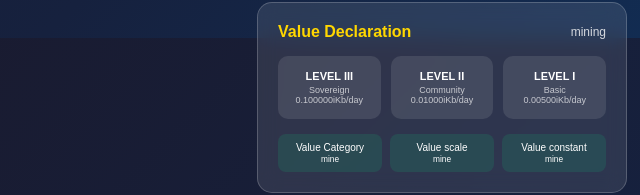
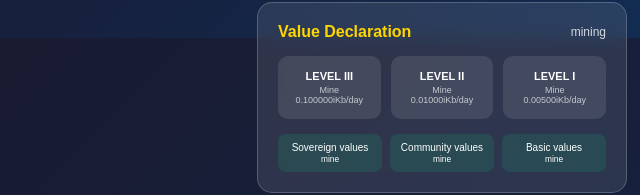
Before and after one commit to Magero1985/Kabiru-Mining-Portal-, a plain HTML site: page index.html in a window 1280 px wide. Shown: the part 762-957 px from the top of the page, 198-838 px from the left. Drawn offline with Linux system fonts and the light colour scheme; a script that the page names is missing.

Commit message:
Update index.html

```diff
--- a/index.html
+++ b/index.html
@@ -1032,22 +1032,22 @@
                     <div class="task-categories">
                         <div class="task-category" onclick="selectTask('mining')">
                             <div class="category-title">LEVEL III</div>
-                            <div class="category-subtitle">Sovereign 0.100000iKb/day</div>
+                            <div class="category-subtitle">Mine 0.100000iKb/day</div>
                         </div>
                         <div class="task-category" onclick="selectTask('partnership')">
                             <div class="category-title">LEVEL II</div>
-                            <div class="category-subtitle">Community 0.01000iKb/day</div>
+                            <div class="category-subtitle">Mine 0.01000iKb/day</div>
                         </div>
                         <div class="task-category" onclick="selectTask('genledger')">
                             <div class="category-title">LEVEL I</div>
-                            <div class="category-subtitle">Basic 0.00500iKb/day</div>
+                            <div class="category-subtitle">Mine 0.00500iKb/day</div>
                         </div>
                     </div>
 
                     <div class="value-categories">
-                        <div class="value-item" onclick="mineTokens('Sovereign', 0.100000)">Value Category<br><small>mine</small></div>
-                        <div class="value-item" onclick="mineTokens('Community', 0.01000)">Value scale<br><small>mine</small></div>
-                        <div class="value-item" onclick="mineTokens('Basic', 0.00500)">Value constant<br><small>mine</small></div>
+                        <div class="value-item" onclick="mineTokens('Sovereign', 0.100000)">Sovereign values<br><small>mine</small></div>
+                        <div class="value-item" onclick="mineTokens('Community', 0.01000)">Community values<br><small>mine</small></div>
+                        <div class="value-item" onclick="mineTokens('Basic', 0.00500)">Basic values<br><small>mine</small></div>
                     </div>
                 </div>
 
```
